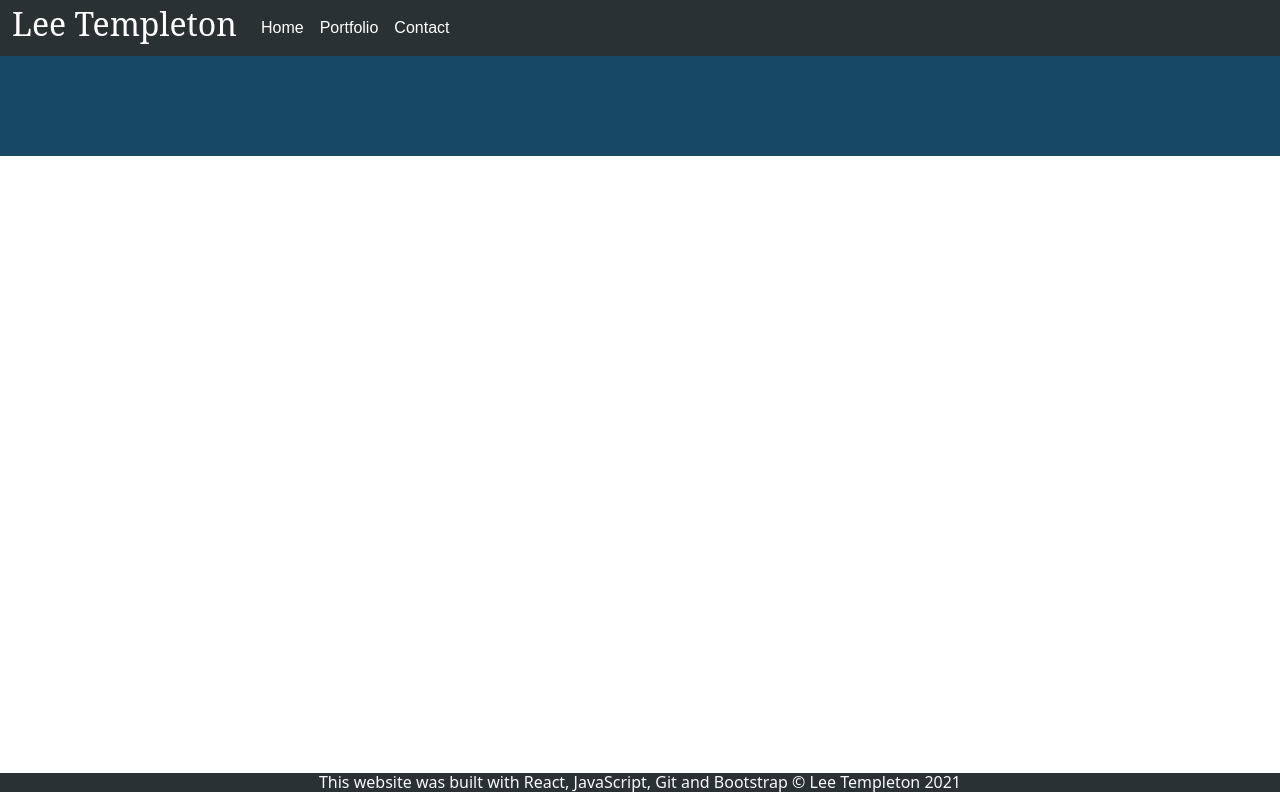
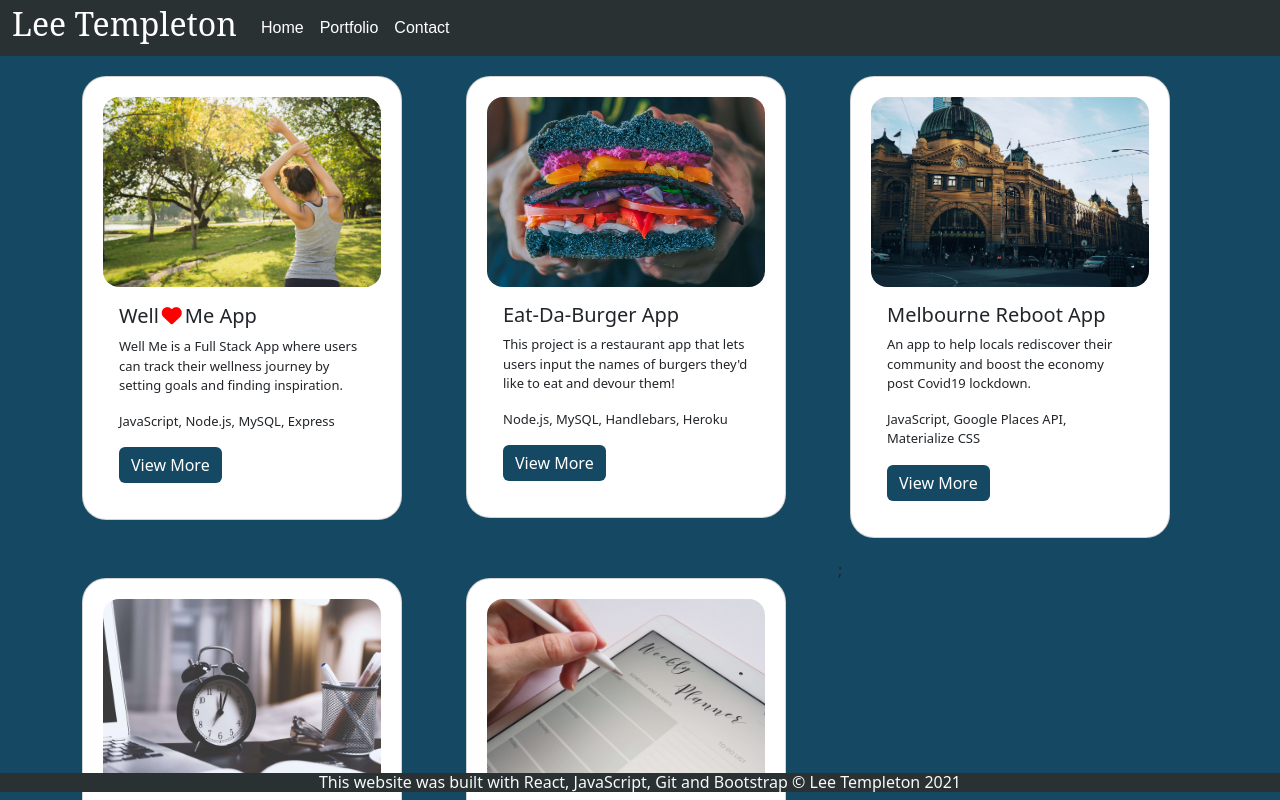
Before and after one commit to LeeKiri/portfolio, a React (Create React App) app in the folder portfolio/: page /projects in a window 1280 px wide. Shown: the top 800 px of the page. Built offline with nearby package versions, Linux system fonts and the light colour scheme.

Commit message:
added Link tags to fix routing issue on deployment

```diff
--- a/portfolio/src/App.js
+++ b/portfolio/src/App.js
@@ -8,14 +8,14 @@ import { cards } from "./utils/db"
 
 function App() {
   return (
-    <Router>
+    <Router basename={process.env.PUBLIC_URL}>
       <div className="app">
         <Nav />
         <Switch>
-          <Route exact path="/portfolio/">
+          <Route exact path="/">
             <Home />
           </Route>
-          <Route exact path="/portfolio/projects">
+          <Route exact path="/projects">
             <Projects cards={cards}/>
           </Route>
         </Switch>
--- a/portfolio/src/components/Nav.js
+++ b/portfolio/src/components/Nav.js
@@ -1,4 +1,4 @@
-import React from "react";
+import { Link } from "react-router-dom";
 import "../App.css";
 
 function Nav() {
@@ -15,13 +15,13 @@ function Nav() {
             <div className="collapse navbar-collapse" id="navbarTogglerDemo02">
                 <ul className="nav navbar-nav me-auto mb-2 mb-lg-0">
                     <li className="nav-item">
-                        <a className="nav-link active" aria-current="page" href="/portfolio">Home</a>
+                        <Link className="nav-link active" aria-current="page" to="/">Home</Link>
                     </li>
                     <li className="nav-item">
-                        <a className="nav-link" href="/portfolio/projects">Portfolio</a>
+                        <Link className="nav-link" to="/projects">Portfolio</Link>
                     </li>
                     <li className="nav-item">
-                        <a className="nav-link" href="/portfolio/#contactForm">Contact</a>
+                        <Link className="nav-link" to="/#contactForm">Contact</Link>
                     </li>
                 </ul>
             </div>
--- a/portfolio/src/utils/db.jsx
+++ b/portfolio/src/utils/db.jsx
@@ -47,9 +47,9 @@ export const cards = [
     github: "https://github.com/LeeKiri/WellMe-app",
     url: "https://wellme-leekiri.herokuapp.com/",
     screenshots: [
-      "assets/screenshots/wellme1.PNG",
-      "assets/screenshots/wellme2.PNG",
-      "assets/screenshots/well3.PNG",
+      "/assets/screenshots/wellme1.PNG",
+      "/assets/screenshots/wellme2.PNG",
+      "/assets/screenshots/well3.PNG",
     ],
   },
   {
@@ -86,7 +86,7 @@ export const cards = [
     testing: "",
     github: "https://github.com/LeeKiri/handlebars-burger",
     url: "https://burger-leekiri.herokuapp.com/",
-    screenshots: ["assets/screenshots/eatdabur.PNG"],
+    screenshots: ["/assets/screenshots/eatdabur.PNG"],
   },
   {
     title: "Melbourne Reboot App",
```
